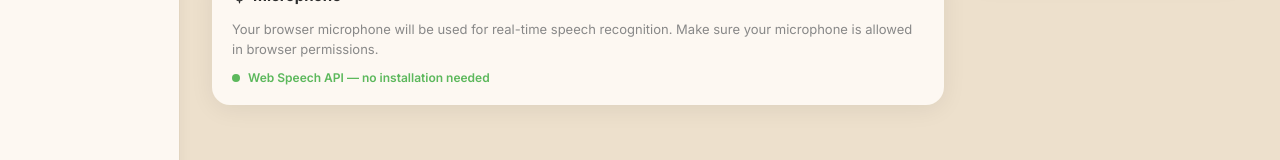
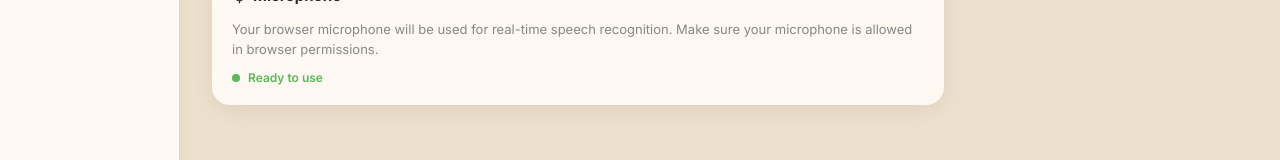
Before and after one commit to Ayishacode/ADAPT, a React (Vite) app: page /conversation in a window 1280 px wide. Shown: the part 566-726 px from the top of the page. Built offline with nearby package versions, Linux system fonts and the light colour scheme.

Commit message:
remove Web Speech API label from mic section

```diff
--- a/src/pages/NewConversation.jsx
+++ b/src/pages/NewConversation.jsx
@@ -92,7 +92,7 @@ export default function NewConversation() {
             <div style={{ marginTop: 10, display: 'flex', alignItems: 'center', gap: 8 }}>
               <div style={{ width: 8, height: 8, borderRadius: '50%', background: 'var(--green)' }} />
               <span style={{ fontSize: 12, color: 'var(--green)', fontWeight: 600 }}>
-                Web Speech API — no installation needed
+                Ready to use
               </span>
             </div>
           </div>
```
